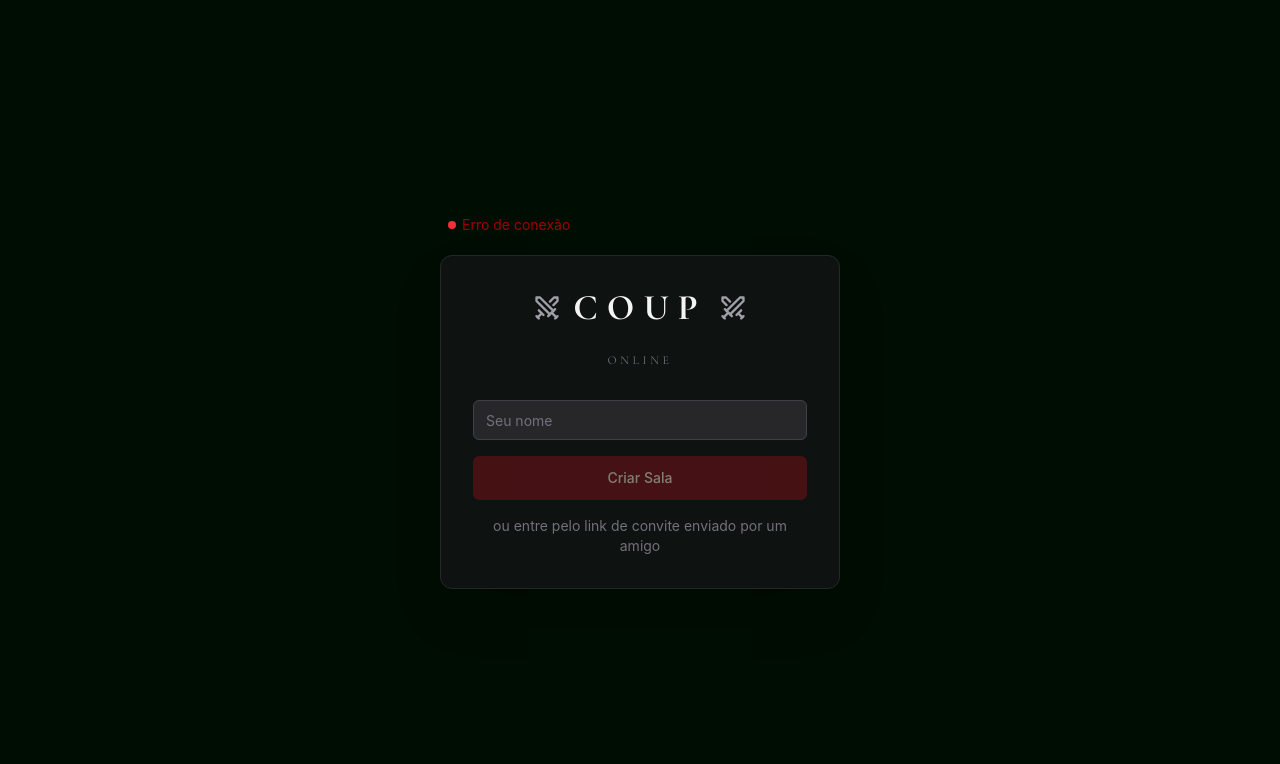
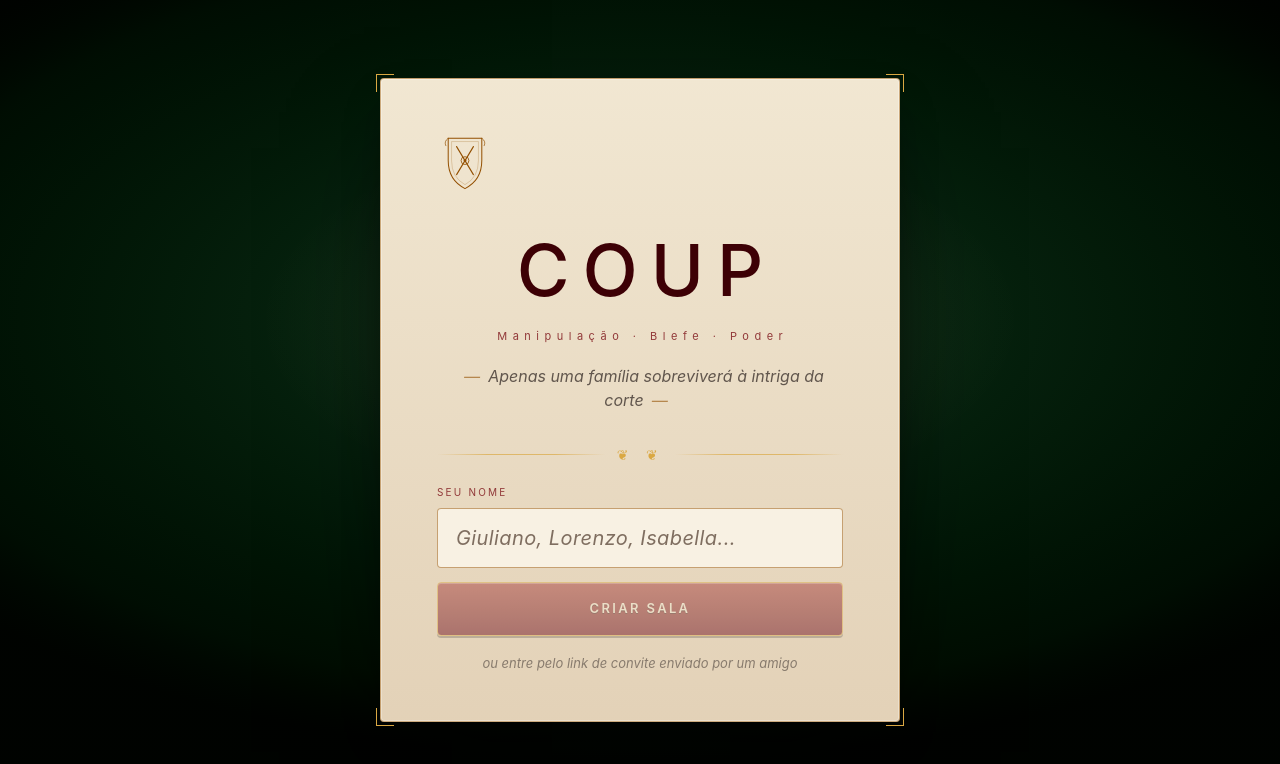
Before and after one commit to JulianoMRA/Coup, a Next.js app in the folder apps/frontend/: page / in a window 1280 px wide. Shown: the top 764 px of the page. Built offline with nearby package versions, Linux system fonts and the light colour scheme; no server answers; a web font is replaced by a local one.

Commit message:
feat(design): Home parchment frame com crest e tipografia display

```diff
--- a/apps/frontend/src/app/globals.css
+++ b/apps/frontend/src/app/globals.css
@@ -515,6 +515,84 @@ button:focus-visible { outline: 2px solid var(--gold); outline-offset: 2px; }
 }
 .coup-card.lg .card-subtitle { font-size: 11px; }
 
+/* ====== Home ====== */
+.home-shell {
+  display: flex; align-items: center; justify-content: center;
+  min-height: 100vh; padding: 40px;
+  position: relative;
+}
+.home-shell::before {
+  content: "";
+  position: absolute; inset: 0;
+  background: radial-gradient(ellipse 60% 40% at 50% 45%, oklch(0.88 0.08 85 / 0.06), transparent 60%);
+  pointer-events: none;
+}
+.home-card {
+  width: 100%; max-width: 520px;
+  background: linear-gradient(180deg, oklch(0.93 0.03 85), oklch(0.87 0.04 78));
+  color: var(--ink);
+  padding: 48px 56px;
+  border-radius: 4px;
+  border: 1px solid oklch(0.50 0.12 60 / 0.4);
+  position: relative;
+  box-shadow:
+    0 50px 100px -20px oklch(0 0 0 / 0.6),
+    0 20px 40px -10px oklch(0 0 0 / 0.4),
+    inset 0 0 0 1px oklch(1 0 0 / 0.3);
+  z-index: 2;
+}
+.home-card .home-crest {
+  text-align: center; margin-bottom: 22px;
+  color: var(--wine-deep);
+}
+.home-card h1.home-title {
+  text-align: center;
+  font-family: var(--font-display);
+  font-size: 72px;
+  letter-spacing: 0.18em;
+  color: var(--wine-deep);
+  margin: 0;
+  font-weight: 500;
+  text-indent: 0.18em;
+}
+.home-card .home-sub {
+  text-align: center;
+  font-family: var(--font-sc);
+  font-size: 11px;
+  letter-spacing: 0.5em;
+  color: var(--wine);
+  opacity: 0.8;
+  margin-top: 4px;
+  padding-left: 0.5em;
+}
+.home-card .home-tag {
+  text-align: center;
+  font-family: var(--font-display);
+  font-style: italic;
+  color: var(--ink-mute);
+  margin: 20px 0 32px;
+  font-size: 16px;
+  line-height: 1.5;
+}
+.home-card .home-tag::before,
+.home-card .home-tag::after { content: "—"; color: var(--gold-deep); margin: 0 8px; opacity: 0.6; }
+.home-card .home-form { display: flex; flex-direction: column; gap: 14px; }
+.home-card .home-form label.sc {
+  font-size: 10px;
+  color: var(--wine);
+  opacity: 0.8;
+  margin-bottom: -6px;
+}
+.home-card .home-invite-hint {
+  text-align: center;
+  font-family: var(--font-display);
+  font-style: italic;
+  font-size: 13px;
+  color: var(--ink-mute);
+  opacity: 0.7;
+  margin-top: 4px;
+}
+
 /* ====== Scrollbar ====== */
 ::-webkit-scrollbar { width: 8px; height: 8px; }
 ::-webkit-scrollbar-track { background: transparent; }
--- a/apps/frontend/src/app/page.tsx
+++ b/apps/frontend/src/app/page.tsx
@@ -2,10 +2,8 @@
 
 import { useState, useEffect } from "react"
 import { useRouter } from "next/navigation"
-import { Swords } from "lucide-react"
-import { Button } from "@/components/ui/button"
-import { Input } from "@/components/ui/input"
-import { ConnectionBadge } from "@/components/connection-badge"
+import { Crest } from "@/components/ui/crest"
+import { Filigree } from "@/components/ui/filigree"
 import { getOrCreatePlayerId } from "@/lib/session"
 import { getBackendUrl } from "@/lib/backend-url"
 import { getPlayerName, savePlayerName } from "@/hooks/use-lobby"
@@ -13,8 +11,8 @@ import { getPlayerName, savePlayerName } from "@/hooks/use-lobby"
 export default function Home() {
   const router = useRouter()
   const [username, setUsername] = useState("")
+  const [isCreating, setIsCreating] = useState(false)
   const [playerId, setPlayerId] = useState("")
-  const [isCreating, setIsCreating] = useState(false)
 
   useEffect(() => {
     setPlayerId(getOrCreatePlayerId())
@@ -32,14 +30,11 @@ export default function Home() {
     if (!username.trim() || !playerId) return
     setIsCreating(true)
     try {
-      const res = await fetch(
-        getBackendUrl() + "/api/rooms",
-        {
-          method: "POST",
-          headers: { "Content-Type": "application/json" },
-          body: JSON.stringify({ hostId: playerId, hostName: username.trim() }),
-        }
-      )
+      const res = await fetch(getBackendUrl() + "/api/rooms", {
+        method: "POST",
+        headers: { "Content-Type": "application/json" },
+        body: JSON.stringify({ hostId: playerId, hostName: username.trim() }),
+      })
       if (!res.ok) return
       const { roomId } = (await res.json()) as { roomId: string }
       savePlayerName(username.trim())
@@ -50,36 +45,41 @@ export default function Home() {
   }
 
   return (
-    <main className="min-h-screen flex flex-col items-center justify-center p-8">
-      <div className="w-full max-w-[400px] flex flex-col gap-4">
-        <ConnectionBadge />
-        <div className="bg-zinc-900/60 border border-zinc-800 rounded-xl p-8 shadow-2xl flex flex-col gap-4">
-          <div className="flex items-center justify-center gap-3 mb-2">
-            <Swords className="h-7 w-7 text-zinc-400" />
-            <h1 className="text-4xl font-bold tracking-[0.25em] text-zinc-100 font-cinzel">COUP</h1>
-            <Swords className="h-7 w-7 text-zinc-400 -scale-x-100" />
-          </div>
-          <p className="text-xs text-zinc-500 text-center tracking-[0.3em] uppercase font-cinzel mb-4">Online</p>
-          <Input
-            placeholder="Seu nome"
+    <div className="felt home-shell">
+      <div className="home-card frame">
+        <span className="frame-corner-tr" />
+        <span className="frame-corner-bl" />
+
+        <div className="home-crest">
+          <Crest size={56} />
+        </div>
+
+        <h1 className="home-title">COUP</h1>
+        <div className="home-sub">Manipulação · Blefe · Poder</div>
+        <p className="home-tag">Apenas uma família sobreviverá à intriga da corte</p>
+
+        <Filigree />
+
+        <div className="home-form" style={{ marginTop: 20 }}>
+          <label className="sc">Seu nome</label>
+          <input
+            className="coup-input"
+            placeholder="Giuliano, Lorenzo, Isabella..."
             value={username}
             onChange={(e) => setUsername(e.target.value)}
             onKeyDown={handleKeyDown}
             maxLength={16}
-            className="bg-zinc-800 border-zinc-700 text-zinc-100 placeholder:text-zinc-500"
           />
-          <Button
+          <button
+            className="btn primary lg"
+            disabled={!username.trim() || isCreating}
             onClick={handleCreateRoom}
-            disabled={username.trim().length === 0 || isCreating}
-            className="w-full min-h-[44px]"
           >
-            Criar Sala
-          </Button>
-          <p className="text-sm text-zinc-500 text-center">
-            ou entre pelo link de convite enviado por um amigo
-          </p>
+            {isCreating ? "Criando…" : "Criar Sala"}
+          </button>
+          <p className="home-invite-hint">ou entre pelo link de convite enviado por um amigo</p>
         </div>
       </div>
-    </main>
+    </div>
   )
 }
```
